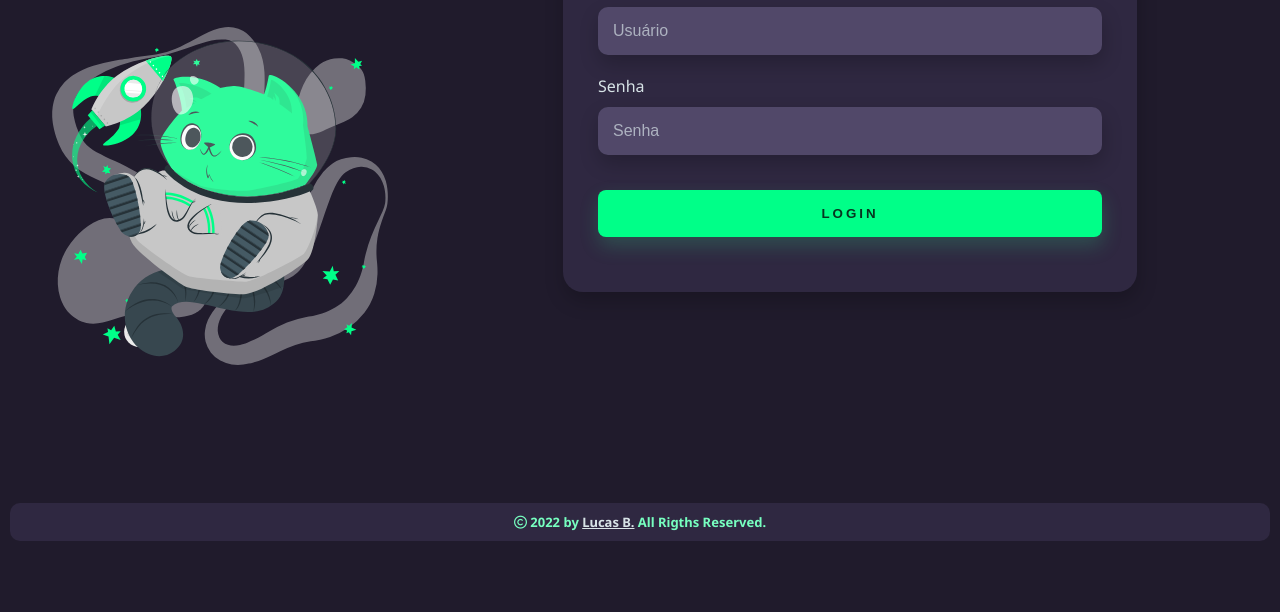
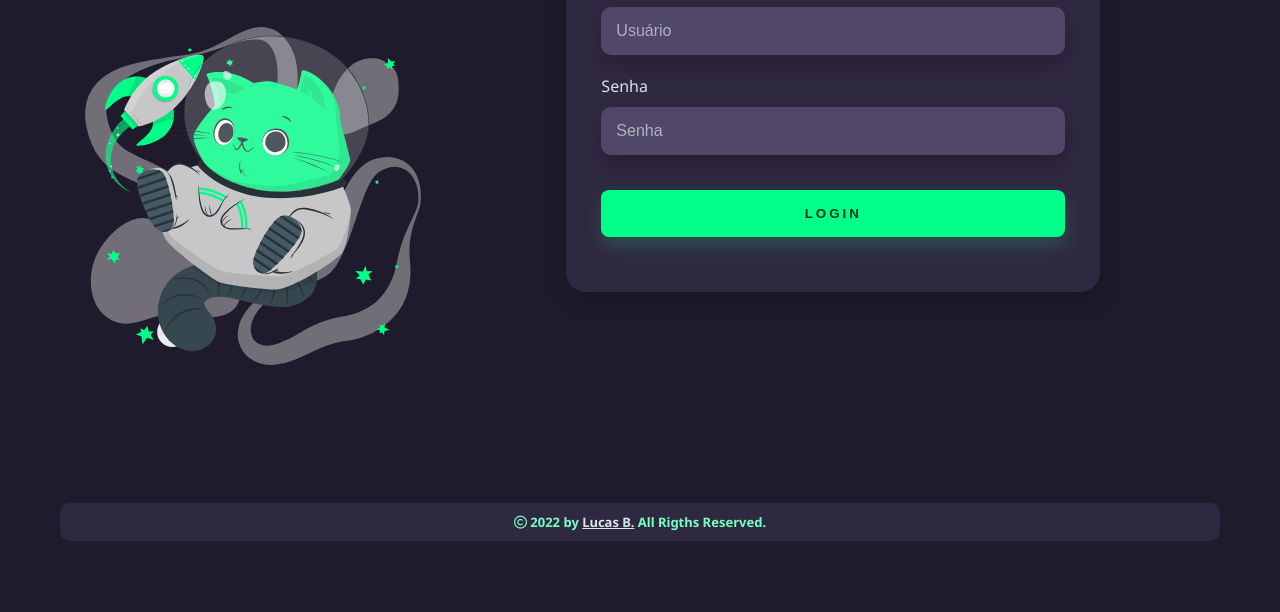
Before and after one commit to Lucasbsilva11/ScreenLogin, a plain HTML site: page index.html in a window 1280 px wide. Shown: the part 318-930 px from the top of the page. Before the commit the page ends 880 px from the top, so only its background shows below. Drawn offline with Linux system fonts and the light colour scheme.

Commit message:
Screen Login

```diff
--- a/style.css
+++ b/style.css
@@ -18,7 +18,8 @@
 
 
 body {
-    margin: 0px;
+    margin: 50px;
+    margin-top: 0px;
     font-family: 'noto sans', sans-serif;
     background-color: var(--cor1);
     border: 10px;
```
